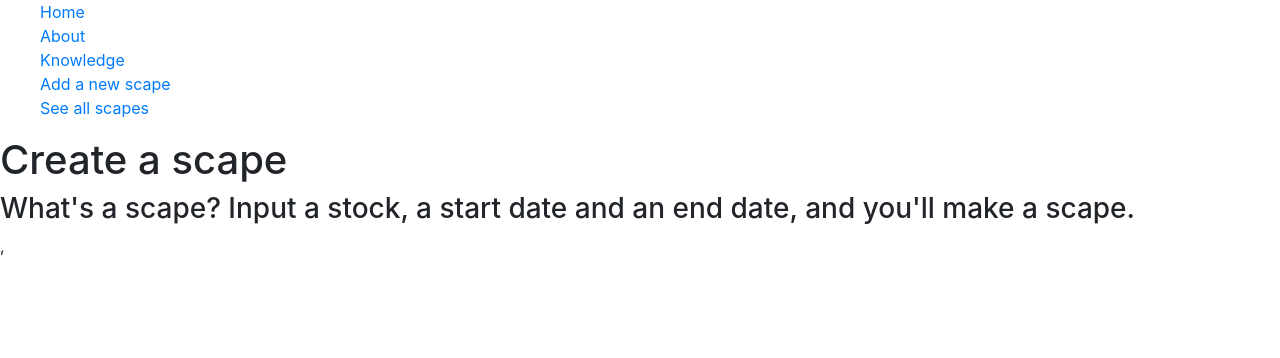
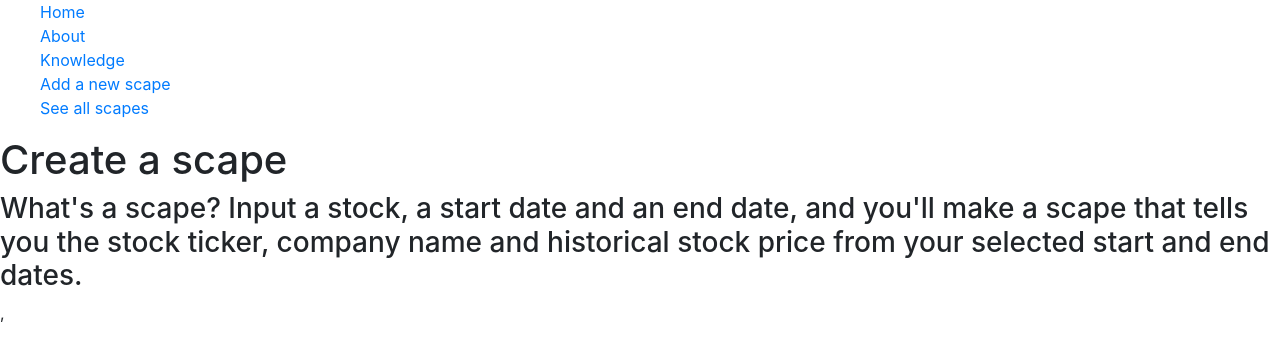
Before and after one commit to indykiss/Data-scape, a React (Create React App) app in the folder data-scape-client/: page / in a window 1280 px wide. Shown: the top 358 px of the page. Built offline with nearby package versions, Linux system fonts and the light colour scheme; no server answers.

Commit message:
get demo ready

```diff
--- a/data-scape-client/src/components/Home.js
+++ b/data-scape-client/src/components/Home.js
@@ -7,7 +7,7 @@ const Home = () => {
     <div className="home">
     <h1> Create a scape </h1>
     <h3> What's a scape?
-        Input a stock, a start date and an end date, and you'll make a scape.
+      Input a stock, a start date and an end date, and you'll make a scape that tells you the stock ticker, company name and historical stock price from your selected start and end dates.
     </h3>
     </div>
   );
```
